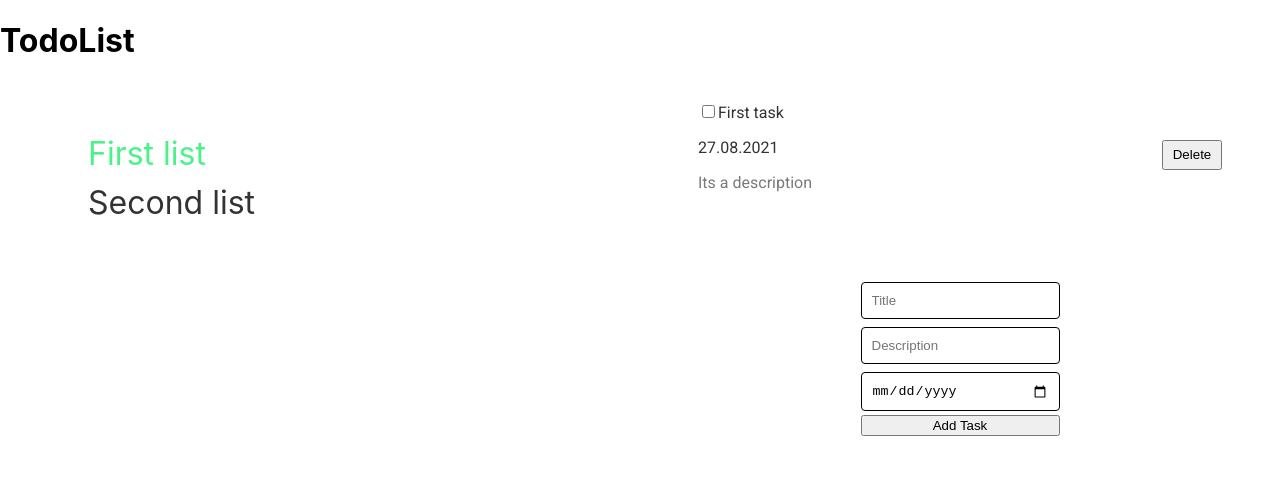
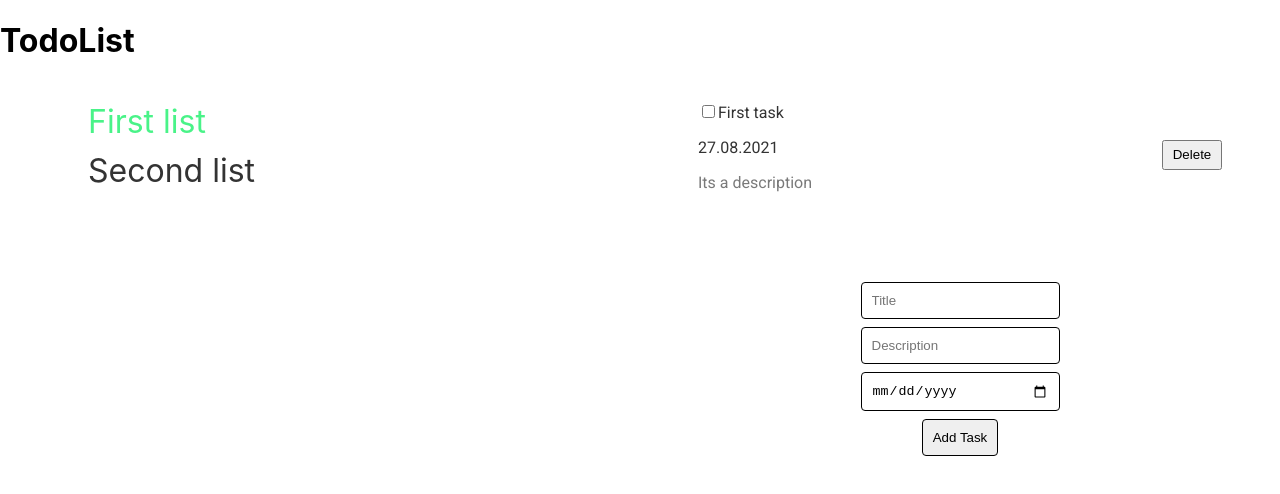
Before and after one commit to AlexanderVak/InCamp_ReactTodo, a React (Create React App) app: page / in a window 1280 px wide. Shown: the top 494 px of the page. Built offline with nearby package versions, Linux system fonts and the light colour scheme.

Commit message:
show tasks from  selected list

```diff
--- a/src/App.css
+++ b/src/App.css
@@ -3,6 +3,10 @@
     flex-direction: row;
     flex-wrap: wrap;
     width: 100%;
+}
+
+#list-sidebar{
+    max-width: 586px;
 }
 
 .column{
--- a/src/App.js
+++ b/src/App.js
@@ -39,7 +39,7 @@ function App() {
     <div className="App">
       <h1>TodoList</h1>
       <div className="row">
-        <div className="column">
+        <div className="column" id="list-sidebar">
           <Lists todoLists={todoLists} selectedList={selectedList} setSelectedList={setSelectedList}/>
         </div>
 
@@ -55,6 +55,7 @@ function App() {
           setDueDate={setDueDate}
           tasks={tasks}
           setTasks={setTasks}
+          selectedList={selectedList}
           />
         </div>
       </div>
--- a/src/components/Form.css
+++ b/src/components/Form.css
@@ -9,3 +9,11 @@ form input {
     border-radius: 4px;
     margin: 4px 0;
 }
+
+form button {
+    padding: 10px;
+    border: 1px solid;
+    border-radius: 4px;
+    margin: 4px 0;
+    align-self: center;
+}
--- a/src/components/Form.js
+++ b/src/components/Form.js
@@ -11,7 +11,8 @@ const Form = ({
     dueDate,
     setDueDate,
     tasks,
-    setTasks
+    setTasks,
+    selectedList
 }) => {
 
     const titleHandler = (event) => {
@@ -35,7 +36,8 @@ const Form = ({
                 title: title,
                 description: description,
                 done: false,
-                dueDate: dueDate
+                dueDate: dueDate,
+                listId: selectedList.id
             }
         ])
         setTitle("")
--- a/src/components/List.js
+++ b/src/components/List.js
@@ -4,7 +4,6 @@ import "./List.css"
 const List = ({list, todoLists, selectedList, setSelectedList}) => {
     const selectedListHandler = (event) => {
         event.preventDefault()
-        console.log(list);
         setSelectedList(todoLists.filter(item => item.id === list.id)[0])
     }
 
--- a/src/components/Lists.css
+++ b/src/components/Lists.css
@@ -1,3 +1,4 @@
 .lists-menu{
+    margin: 0;
     font-size: 2em;
 }
--- a/src/components/Tasks.js
+++ b/src/components/Tasks.js
@@ -6,7 +6,7 @@ const Tasks = ({ tasks, setTasks, selectedList }) => {
     return (
         <div className="tasks-container">
             <div className="tasks">
-                {tasks.filter(task => task.id === selectedList.id).map(task => (
+                {tasks.filter(task => task.listId === selectedList.id).map(task => (
                     <SingleTask key={task.id} task={task} setTasks={setTasks} tasks={tasks} />
                 ))}
             </div>
```
